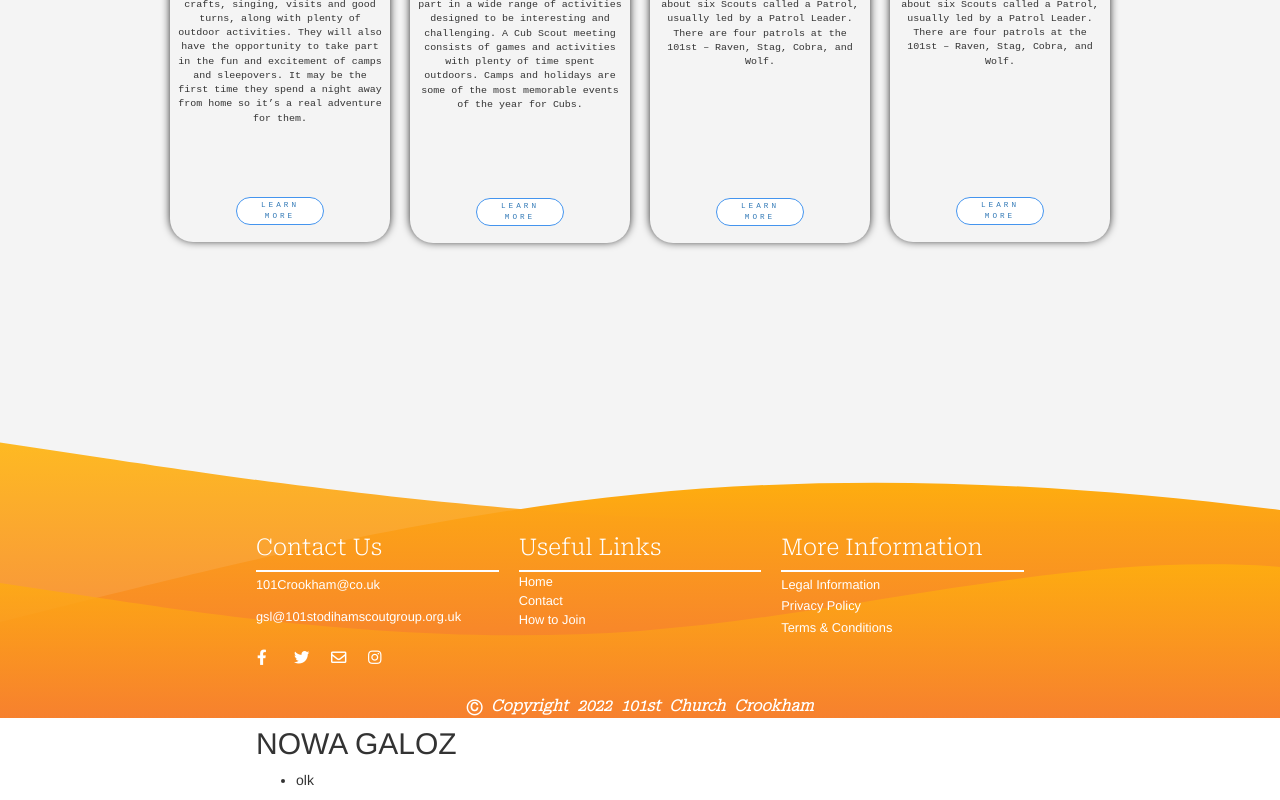
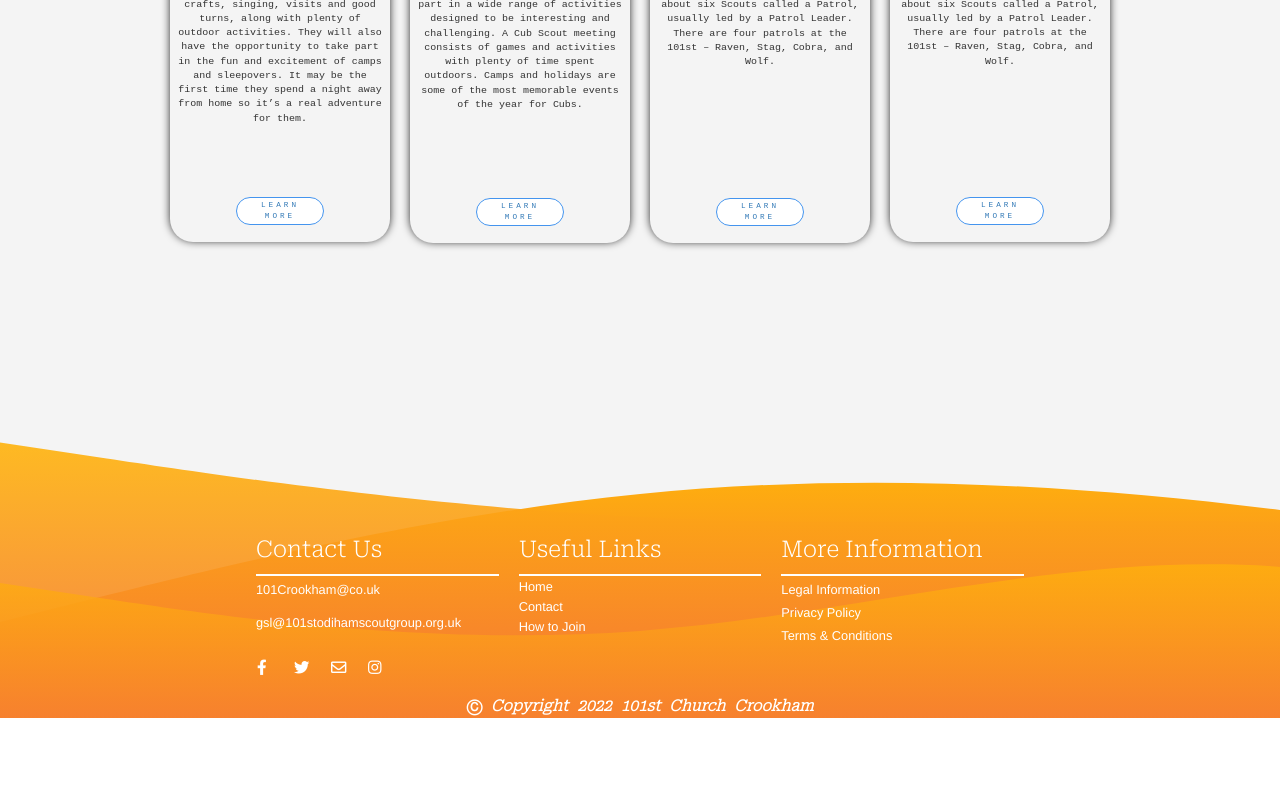
Before and after one commit to zee-creato/scouts.website, an Angular app: page / in a window 1280 px wide. Shown: the part 2703-3503 px from the top of the page. After the commit the page ends 3440 px from the top, so only its background shows below. Built offline with nearby package versions, Linux system fonts and the light colour scheme.

Commit message:
delete ul

```diff
--- a/src/app/components/copyright/copyright.component.html
+++ b/src/app/components/copyright/copyright.component.html
@@ -3,10 +3,3 @@
 
 
 </div>
-
-
-
-<H2>NOWA GALOZ</H2>
-<ul>
-  <li>olk</li>
-</ul>
```
